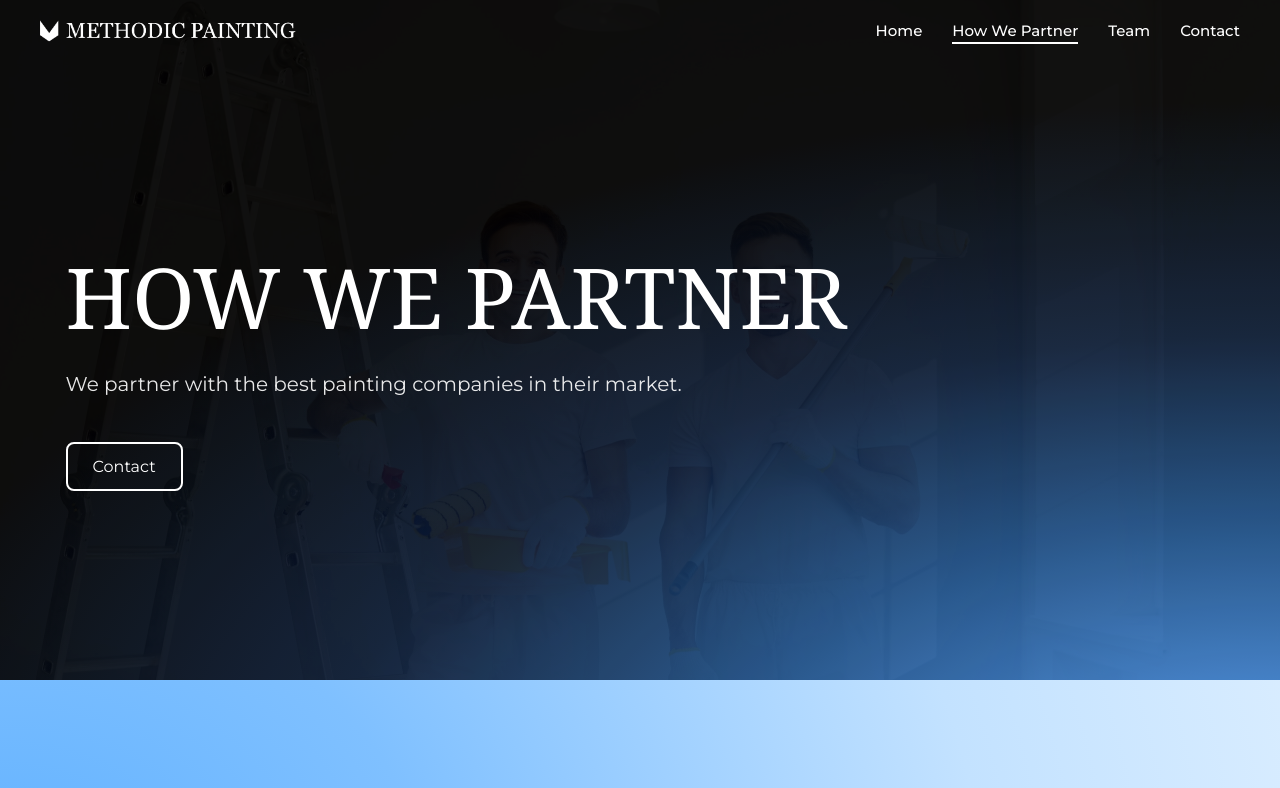
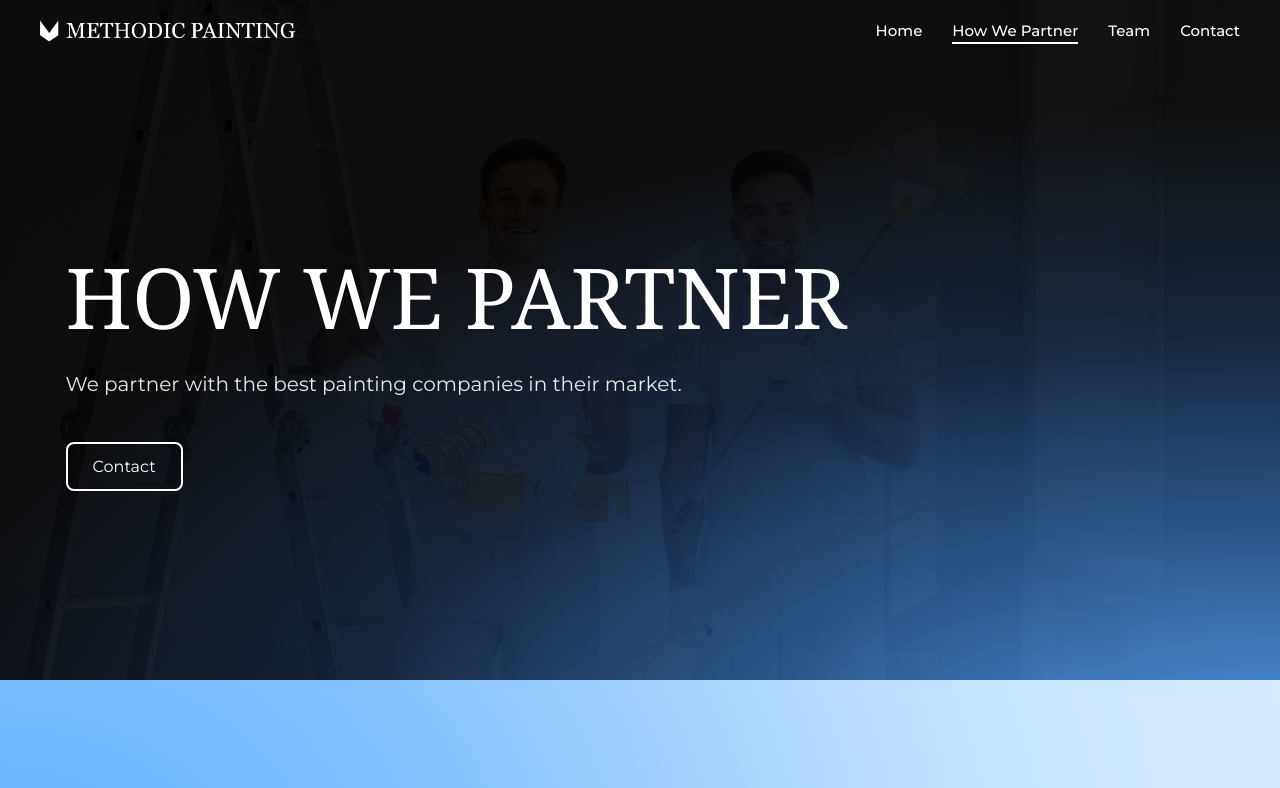
Before and after one commit to gkmestler/methodicpaintingsitemain, a Next.js app: page /how-we-partner in a window 1280 px wide. Shown: the top 788 px of the page. Built offline with nearby package versions, Linux system fonts and the light colour scheme.

Commit message:
Shift the How We Partner hero photo up

```diff
--- a/app/how-we-partner/page.tsx
+++ b/app/how-we-partner/page.tsx
@@ -42,6 +42,7 @@ export default function HowWePartnerPage() {
         tone="dark"
         size="tall"
         backgroundImage="/images/partner-painters.jpg"
+        backgroundPosition="center 40%"
       />
 
       <Statement heading="Strength in numbers with the power of autonomy" tone="light">
--- a/components/PageHero.tsx
+++ b/components/PageHero.tsx
@@ -13,6 +13,8 @@ type PageHeroProps = {
   size?: 'full' | 'tall' | 'short'
   // Optional photo layered under the gradient at low opacity
   backgroundImage?: string
+  // CSS object-position for that photo, for example 'center 40%'
+  backgroundPosition?: string
 }
 
 // Page-top hero. "light" is the home gradient from the reference hero,
@@ -27,12 +29,21 @@ export default function PageHero({
   tone = 'dark',
   size = 'short',
   backgroundImage,
+  backgroundPosition,
 }: PageHeroProps) {
   return (
     <section className={`${styles.hero} ${styles[tone]} ${size !== 'short' ? styles[size] : ''}`}>
       {backgroundImage && (
         <div className={styles.background} aria-hidden="true">
-          <Image src={backgroundImage} alt="" fill priority sizes="100vw" className={styles.backgroundImage} />
+          <Image
+            src={backgroundImage}
+            alt=""
+            fill
+            priority
+            sizes="100vw"
+            className={styles.backgroundImage}
+            style={backgroundPosition ? { objectPosition: backgroundPosition } : undefined}
+          />
         </div>
       )}
       <div className="container">
```
